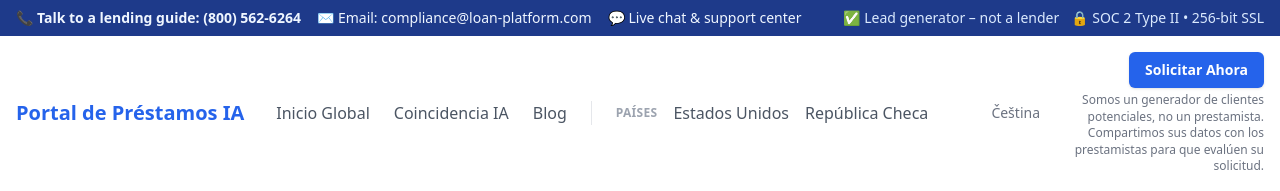
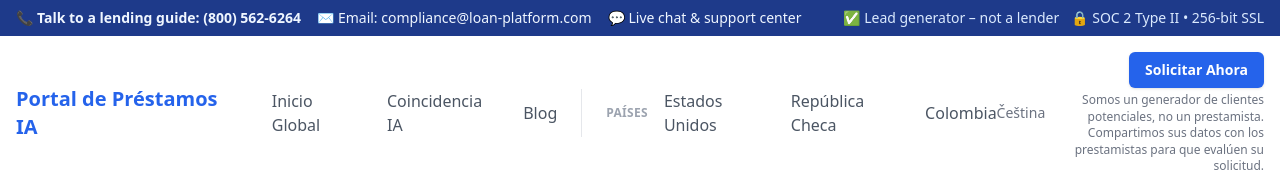
Before and after one commit to maloniai/USA-pujcky, a Next.js app in the folder loan-ai-portal/: page /co in a window 1280 px wide. Shown: the top 191 px of the page. Built offline with nearby package versions, Linux system fonts and the light colour scheme; no server answers; a web font is replaced by a local one.

Commit message:
Add Colombia hub link to navigation menu
Co-authored-by: malonitest <15632934+malonitest@users.noreply.github.com>

```diff
--- a/loan-ai-portal/src/components/navigation.tsx
+++ b/loan-ai-portal/src/components/navigation.tsx
@@ -28,6 +28,7 @@ export default function Navigation({ locale = 'en' }: NavigationProps) {
   const globalCoverageHref = `${homeHref}#global-coverage`
   const usaHubHref = '/us'
   const czechHubHref = '/cz'
+  const colombiaHubHref = '/co'
 
   const handleLanguageToggle = () => {
     saveLocalePreference(alternateLocale)
@@ -109,6 +110,12 @@ export default function Navigation({ locale = 'en' }: NavigationProps) {
                 >
                   {labels.czHub}
                 </Link>
+                <Link
+                  href={colombiaHubHref}
+                  className="text-gray-600 transition-colors hover:text-blue-600"
+                >
+                  {labels.coHub}
+                </Link>
               </div>
             </div>
           </div>
@@ -177,6 +184,12 @@ export default function Navigation({ locale = 'en' }: NavigationProps) {
               >
                 {labels.czHub}
               </Link>
+              <Link
+                href={colombiaHubHref}
+                className="block text-blue-900 transition-colors hover:text-blue-600"
+              >
+                {labels.coHub}
+              </Link>
             </div>
           </div>
         </div>
--- a/loan-ai-portal/src/data/translations.ts
+++ b/loan-ai-portal/src/data/translations.ts
@@ -7,6 +7,7 @@ interface NavigationLabels {
 	aiMatching: string
 	usaHub: string
 	czHub: string
+	coHub: string
 	blog: string
 	apply: string
 	languageSwitch: string
@@ -53,6 +54,7 @@ const navigationTranslations: Record<Locale, NavigationLabels> = {
 		aiMatching: 'AI Matching',
 		usaHub: 'USA Loans',
 		czHub: 'Czech Republic',
+		coHub: 'Colombia',
 		blog: 'Blog',
 		apply: 'Apply Now',
 		languageSwitch: 'Español',
@@ -65,6 +67,7 @@ const navigationTranslations: Record<Locale, NavigationLabels> = {
 		aiMatching: 'Coincidencia IA',
 		usaHub: 'Estados Unidos',
 		czHub: 'República Checa',
+		coHub: 'Colombia',
 		blog: 'Blog',
 		apply: 'Solicitar Ahora',
 		languageSwitch: 'Čeština',
@@ -77,6 +80,7 @@ const navigationTranslations: Record<Locale, NavigationLabels> = {
 		aiMatching: 'AI párování',
 		usaHub: 'USA půjčky',
 		czHub: 'Česká republika',
+		coHub: 'Kolumbie',
 		blog: 'Blog',
 		apply: 'Požádat o úvěr',
 		languageSwitch: 'English',
```
Also changed, not shown: 5333 other files (tests, documents, lock files or other folders).
